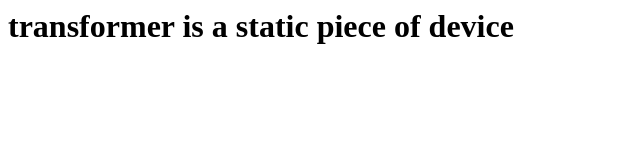
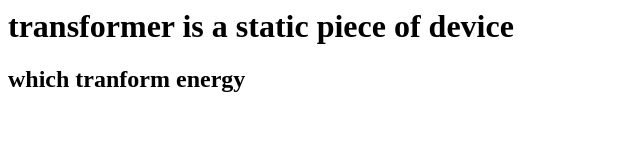
Before and after one commit to KKUMAR081/kishore, a plain HTML site: page index.html in a window 1280 px wide. Shown: the whole page, without its empty margins (0-640 px from the left). Drawn offline with Linux system fonts and the light colour scheme.

Commit message:
Update index.html
energy added

```diff
--- a/index.html
+++ b/index.html
@@ -1 +1,2 @@
 <h1>transformer is a static piece of device</h1>
+<h2>which tranform energy</h2>
```
